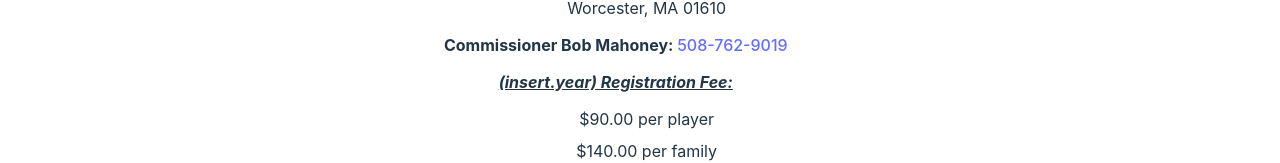
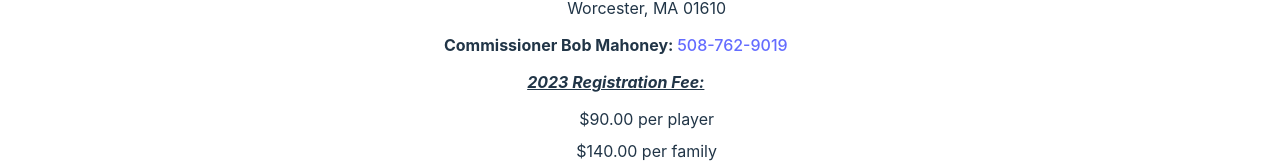
Before and after one commit to andersene2/WYFF-Reg, a React (Vite) app: page / in a window 1280 px wide. Shown: the part 376-539 px from the top of the page. Built offline with nearby package versions, Linux system fonts and the light colour scheme; no server answers.

Commit message:
Update App.jsx

```diff
--- a/src/App.jsx
+++ b/src/App.jsx
@@ -117,7 +117,7 @@ function App() {
 
       <h4>Commissioner Bob Mahoney: <a href='tel:508-762-9019'> 508-762-9019</a></h4>
 
-      <h4><em><u>(insert.year) Registration Fee:</u></em></h4>
+      <h4><em><u>2023 Registration Fee:</u></em></h4>
         <p>$90.00 per player</p>
         <p>$140.00 per family</p>
 
```
